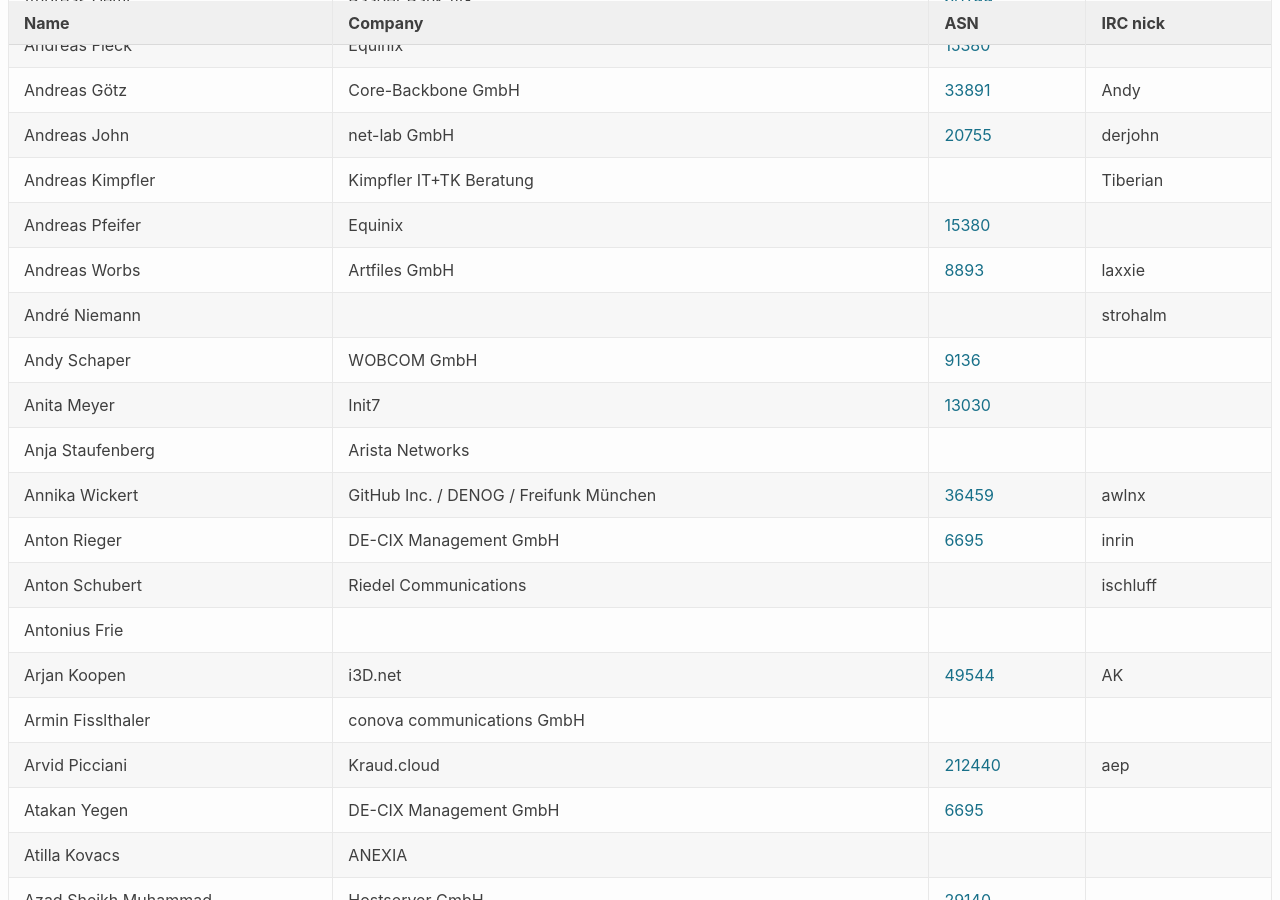
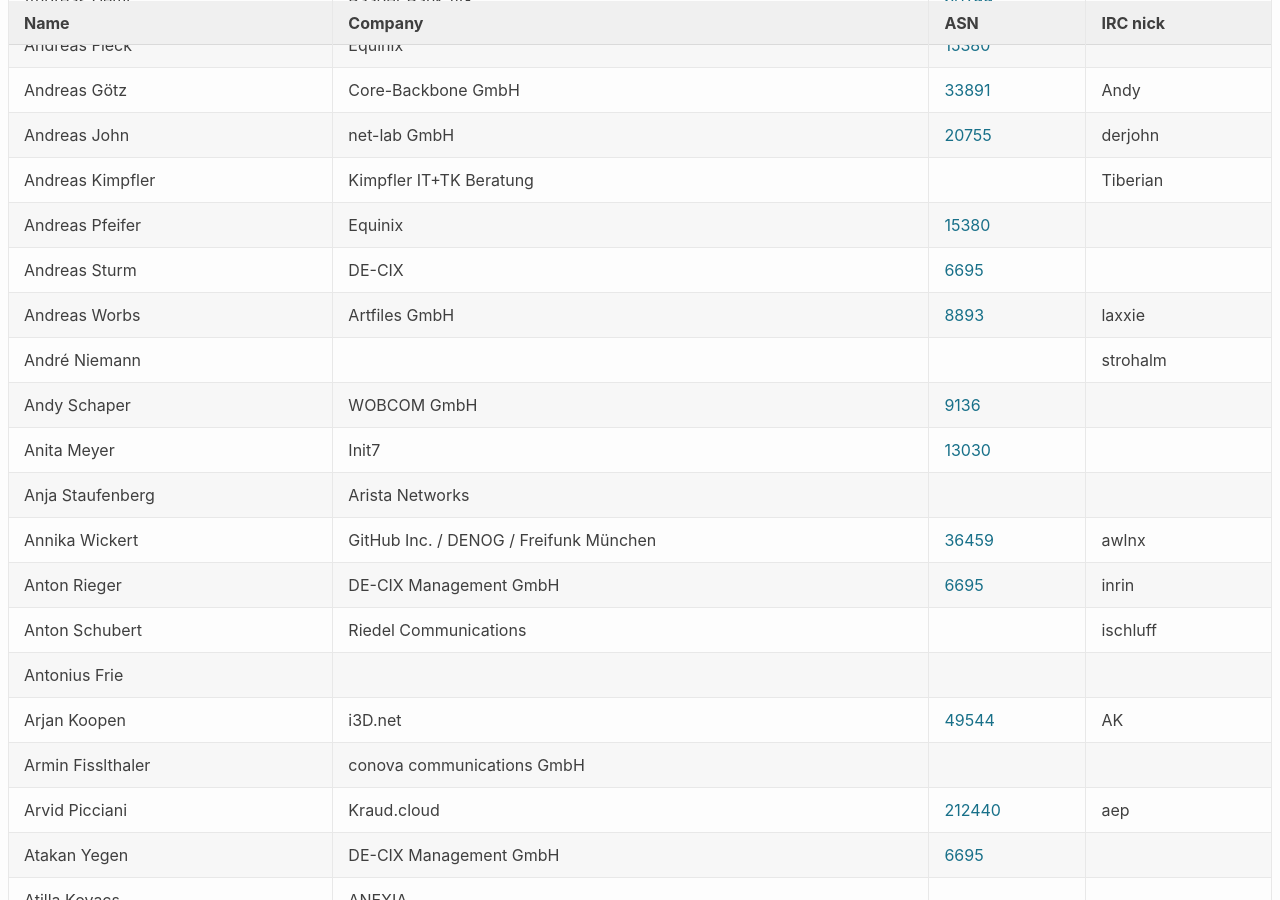
Before and after one commit to denog/pretix-attendeelist, a Jekyll site: the page built from denog15/index.md, in a window 1280 px wide and 900 px high, scrolled down 1009 px. Built offline with Jekyll 4.4.1, drawn with Linux system fonts in a browser that asks for light colours.

Commit message:
Latest data: Thu Nov  2 18:10:59 UTC 2023

```diff
--- a/_data/attendees_denog15_onsite.json
+++ b/_data/attendees_denog15_onsite.json
@@ -144,6 +144,12 @@
     "asn": "15380"
   },
   {
+    "name": "Andreas Sturm",
+    "company": "DE-CIX",
+    "irc": null,
+    "asn": "6695"
+  },
+  {
     "name": "Andreas Worbs",
     "company": "Artfiles GmbH",
     "irc": "laxxie",
```
